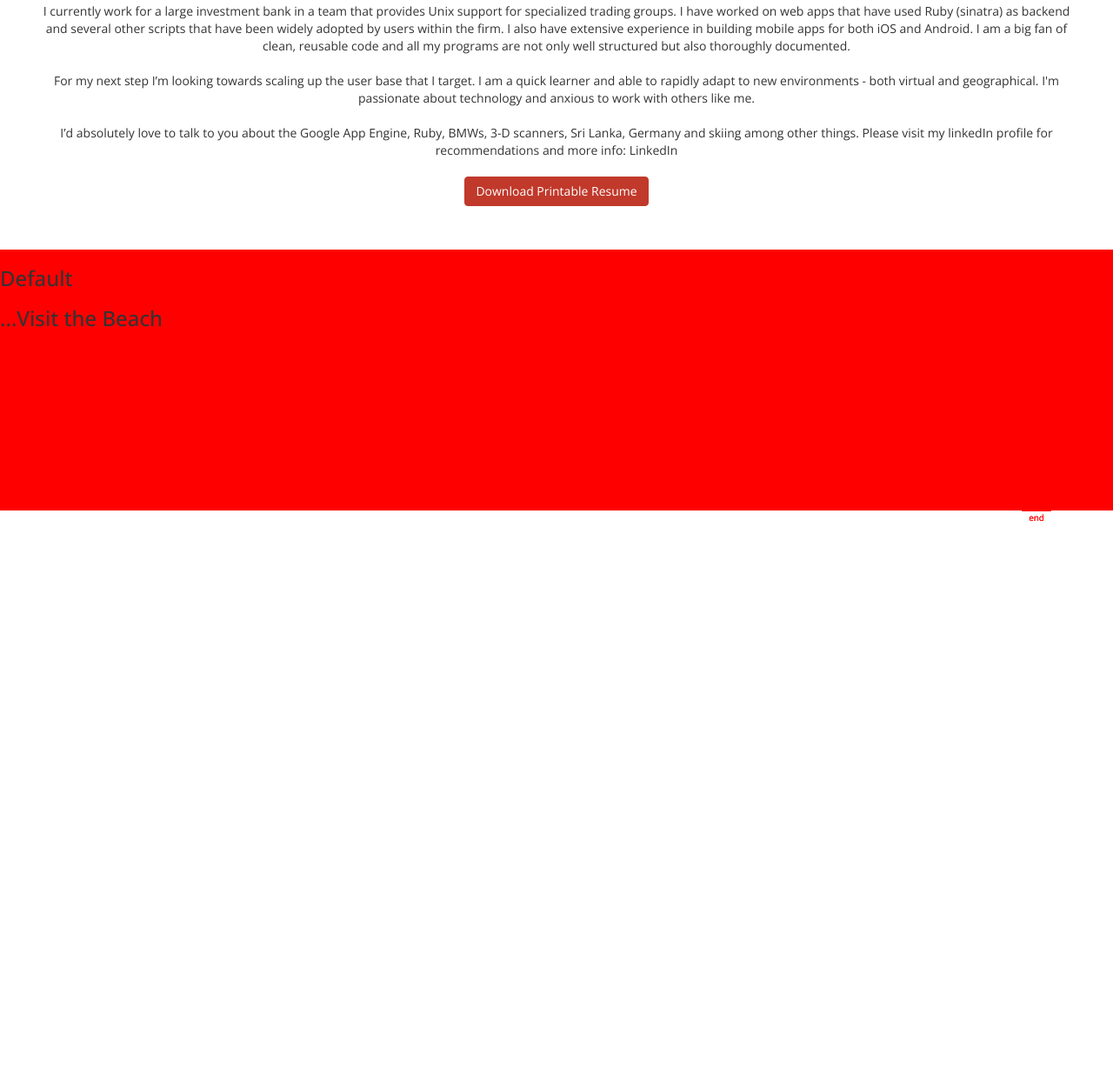
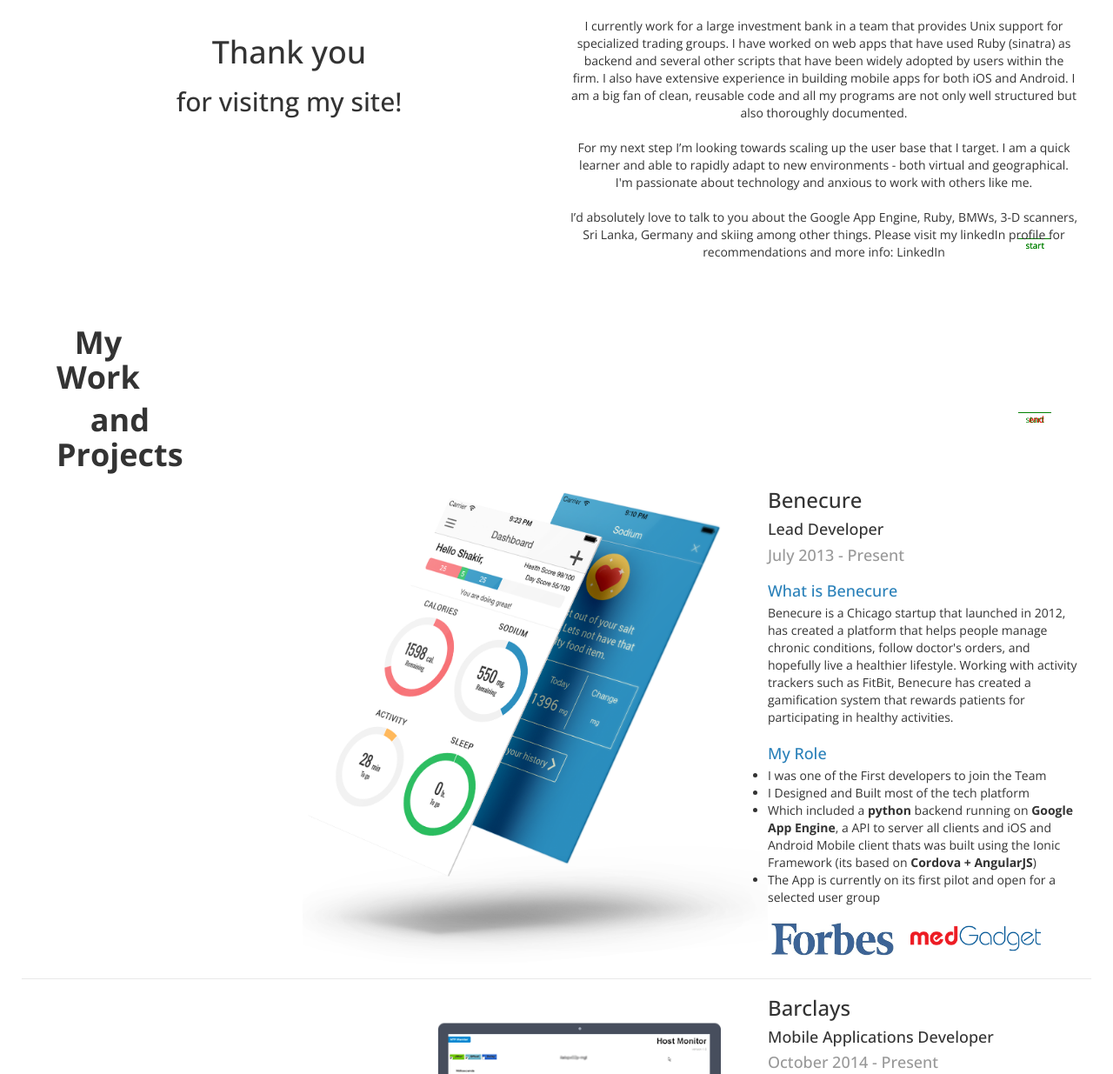
Before and after one commit to shakirthow/resume, a plain HTML site: page static/index.html in a window 1280 px wide. Shown: the part 907-2142 px from the top of the page at 87% size. Drawn offline with nearby package versions, Linux system fonts and the light colour scheme.

Commit message:
Added Benecure and Barclays work

```diff
--- a/static/index.html
+++ b/static/index.html
@@ -32,6 +32,7 @@
 
 
 	<section class="">
+		<div class="spacer s0" id="planeTrigger"></div>
 		<div class="row" id="mainBackground">
 			<div id="welcomeRotate">
 				<h1 id="">Hello, I'm <strong>Shakir Thowseen</strong><span id="plane_start"></h1>
@@ -45,10 +46,9 @@
 		</div>
 	</section>
 
-<!-- 	<div class="spacer s0" id="trigger"></div>
 	<div id="target" class="target">
 		<img id="plane" src="/images/bezier.png">
-	</div> -->
+	</div>
 
 
 
@@ -57,8 +57,11 @@
 
 	<section id="intro">
 		<div class="row">
-			<div class="col-md-12">
-				<h1> Thank you for visitng my site!</h1>
+			<div class="col-md-6">
+				<h1 id="thankyou"> <span>T</span><span>h</span><span>a</span><span>n</span><span>k</span><span> </span><span>y</span><span>o</span><span>u</span> </h1>
+				<h2>for visitng my site!</h2>
+			</div>
+			<div class="col-md-6">
 
 				<p>I currently work for a large investment bank in a team that provides Unix support for specialized trading groups. I have worked on web apps that have used Ruby (sinatra) as backend and several other scripts that have been widely adopted by users within the firm. I also have extensive experience in building mobile apps for both iOS and Android. I am a big fan of clean, reusable code and all my programs are not only well structured but also thoroughly documented. <br><br>
 
@@ -71,55 +74,87 @@
 				</p>
 			</div>
 		</div>
-	</section>
 
 
-						<div id="workExpMagicTrigger"></div>
-
-	<section id="workExp" class="">
-		<div>
-			<div id="pin"></div>
 
 
-			<div id="beachIntro" class="wipe defaultWork introText">
-				<h3>Default</h3>
 
-				<h3>...Visit the Beach</h3>
+		<div class="row">
+			<div class="col-md-1">
+				<div class="col-md-4">
+					<div id="workExTrigger"></div>
+					<div id="workTitle">
+						<h1 id="work">My Work </h1>
+						<h1 id='exp'>and Projects</h1>
+					</div>
+				</div>
+				<div class="col-md-7">
+
+
 
 				</div>
 
 
-			<div id="beachIntro" class="wipe introText">
-				<h3>Take Your Pick</h3>
 
-				<h3>...Visit the Beach</h3>
+
+
 
 			</div>
-			<div id="desertIntro" class="wipe  introText">
-				<h3>Take Your Pick</h3>
-
-				<h3>...Visit the Desert</h3>
 
 		</div>
-			<div id="mountainIntro" class="wipe introText">
-				<h3>Take Your Pick</h3>
-
-				<h3>...Visit the Mountains</h3>
+		<div class="row workExpRow">
+			<div class="col-md-3">
 
 			</div>
-			<div id="valleyIntro" class="wipe introText">
-				<h3>Take Your Pick</h3>
+			<div class="col-md-9">
+				<img class="productImg" src="/images/ben_show.png" width="60%">
+				<!-- <img class='logo' src='/images/ben_logo.png' width="150px"> -->
 
-				<h3>...Visit the Valleys</h3>
+				<h3>Benecure</h3>
+				<h4>Lead Developer</h4>
+				<h4 class="workExDate">July 2013  - Present</h4>
+				<h5 class="workExSub">What is Benecure</h5>
 
-			</div>
-			<div id="redwoodIntro" class="wipe introText">
-				<h3>Take Your Pick</h3>
-
-				<h3>...Visit the Redwoods</h3>
+				<p>Benecure is a Chicago startup that launched in 2012, has created a platform that helps people manage chronic conditions, follow doctor's orders, and hopefully live a healthier lifestyle. Working with activity trackers such as FitBit, Benecure has created a gamification system that rewards patients for participating in healthy activities.</p>
+				<h5 class="workExSub">My Role</h5>
+				<ul>
+					<li>I was one of the First developers to join the Team </li>
+					<li>I Designed and Built most of the tech platform</li>
+					<li>Which included a <strong>python</strong> backend running on <strong>Google App Engine</strong>, a API to server all clients and iOS and Android Mobile client thats was built using the Ionic Framework (its based on <strong>Cordova + AngularJS</strong>)</li>
+					<li>The App is currently on its first pilot and open for a selected user group</li>
+				</ul>
+				<img class="featured" src="images/Forbes_logo.jpg" >
+				<img class="featured" src="images/med_g_logo.png" >
 
 			</div>
 		</div>
+
+		<div class="row workExpRow">
+			<div class="col-md-3">
+
+			</div>
+			<div class="col-md-9">
+				<img class="productImg" src="/images/barc_show.png" width="60%">
+				<!-- <img class='logo' src='/images/ben_logo.png' width="150px"> -->
+
+				<h3>Barclays</h3>
+				<h4>Mobile Applications Developer</h4>
+				<h4 class="workExDate">October 2014  - Present</h4>
+				<h5 class="workExSub">What is Barclays</h5>
+				<p>Barclays is a british invesment bank. They have offices in New York. and yea.. they sponsor the Barclays Primier League :)</p>
+
+				<h5 class="workExSub">My Role</h5>
+
+				<ul>
+					<li>On my first rotation I worked on a Network Time Protocol Monitor that was a basic webpage based on <strong>JQuery</strong> and had a <Strong>Ruby Sinatra</strong> backend </li>
+					<li>On my first rotation I worked on a Network Time Protocol Monitor that was a basic webpage based on <strong>JQuery</strong> and had a <Strong>Ruby Sinatra</strong> backend </li>
+					<li>On my first rotation I worked on a Network Time Protocol Monitor that was a basic webpage based on <strong>JQuery</strong> and had a <Strong>Ruby Sinatra</strong> backend </li>
+				</ul>
+
+
+			</div>
+		</div>
+
 
 	</section>
 
@@ -128,28 +163,6 @@
 
 
 
-
-<!--
-
-
-	<section id="projects">
-		<div class="row">
-			<div class="col-md-12">
-				<h1> Thank you for visitng my site!</h1>
-
-				<p>I currently work for a large investment bank in a team that provides Unix support for specialized trading groups. I have worked on web apps that have used Ruby (sinatra) as backend and several other scripts that have been widely adopted by users within the firm. I also have extensive experience in building mobile apps for both iOS and Android. I am a big fan of clean, reusable code and all my programs are not only well structured but also thoroughly documented. <br><br>
-
-					For my next step I’m looking towards scaling up the user base that I target. I am a quick learner and able to rapidly adapt to new environments - both virtual and geographical. I'm passionate about technology and anxious to work with others like me. <br><br>
-					I’d absolutely love to talk to you about the Google App Engine, Ruby, BMWs, 3-D scanners, Sri Lanka, Germany and skiing among other things.
-					Please visit my linkedIn profile for recommendations and more info: LinkedIn<br><br>
-
-					<button id='downloadB' class="btn btn-default" type="submit">Download Printable Resume</button>
-
-				</p>
-			</div>
-		</div>
-	</section> -->
-
 <div id="testSpacer"></div>
 
 	<script src="js/shakirthow.js"></script>
--- a/static/js/shakirthow.js
+++ b/static/js/shakirthow.js
@@ -2,78 +2,80 @@ $( document ).ready(function() {
 	console.log( "ready!" );
 	rotateText()
 	// plane()
-
-	workExpMagic()
+	introAnimation()
+	workExp()
 
 });
 
 
-// set correct size for wipe child
-// var resizeWipeChild = function () {
-//     $("#pin .wipe h3").width($(window).width());
-// };
-// $(window).on("resize", resizeWipeChild);
 
-// 		var controller;
-// 	$(document).ready(function ($) {
-// 	    // init controller
-// 	    controller = new ScrollMagic();
-//         resizeWipeChild(); //trigger once
-// 	});
+
+function introAnimation(){
+	var controller = new ScrollMagic();
+	var sceneOptions = {duration: 300, offset: -100}
+
+	var textAni = new ScrollScene(sceneOptions)
+	.triggerHook("onCenter")
+	.triggerElement($('#thankyou'))
+	.setTween(TweenMax.staggerTo($('#thankyou').children("span"), 0.0001, {"font-weight":"700", color:'#c0392b', "font-size":100}, 0.2))
+
+	var downloadAni = new ScrollScene(sceneOptions)
+	.triggerHook("onCenter",{pushFollowers: false})
+	.triggerElement($('#downloadB'))
+	.setTween(TweenMax.from($('#downloadB'), 1, {scale: 0, ease: Back.easeOut}));
+
+
+	controller.addScene([ textAni, downloadAni])
+	// downloadAni.addIndicators();
+	// textAni.addIndicators();
+
+}
+
+
+function workExp(){
+	var w = $('#work').text().split("");
+	$this = $('#work');
+    $('#work').empty();
+    $.each(w, function (i, el) {
+    $this.append("<span>" + el + "</span>");
+    });
+    var exp = $('#exp').text().split("");
+	$this = $('#exp');
+    $('#exp').empty();
+    $.each(exp, function (i, el) {
+    $this.append("<span>" + el + "</span>");
+    });
+
+
+    var controller = new ScrollMagic();
+	var sceneOptions = {duration: 200, offset: -100}
+
+	var textAniW = new ScrollScene(sceneOptions)
+	.triggerHook("onCenter")
+	.triggerElement($('#work'))
+	.setTween(TweenMax.staggerTo($('#work').children("span"), 0.0001, {"font-weight":"700", color:'#2980b9', "font-size":70}, 0.2))
+
+	var textAniE = new ScrollScene(sceneOptions)
+	.triggerHook("onCenter")
+	.triggerElement($('#work'))
+	.setTween(TweenMax.staggerTo($('#exp').children("span"), 0.0001, {"font-weight":"700", color:'#333', "font-size":40}, 0.2))
+
+
+	var pinWorkEx = new ScrollScene({triggerElement: "#workExTrigger", duration: 3000, offset: 110})
+								.setPin("#workTitle",{pushFollowers: false})
+								.addTo(controller);
+
+
+	controller.addScene([ textAniW, textAniE, pinWorkEx])
+	textAniW.addIndicators();
+	textAniE.addIndicators();
+	pinWorkEx.addIndicators();
 
 
 
-
-	// build tween
+}
 
 
-
-
-// 	 $(document).ready(function ($) {
-
-
-
-
-
-
-function workExpMagic(){
-	controller = new ScrollMagic();
-	controller2 = new ScrollMagic();
-
-	var scenePin = new ScrollScene({triggerElement: "#workExpMagicTrigger", duration: 300, pushFollowers: false})
-	.setPin("#workExp")
-	.addTo(controller);
-
-
-	var preview = new TimelineMax()
-	preview.add([TweenMax.to("#beachIntro", 1, {
-		width: "100%"
-	})])
-	preview.add(TweenMax.to("#desertIntro", 1, {
-		width: "100%"
-	}))
-	preview.add([TweenMax.to("#mountainIntro", 1, {
-		width: "100%"
-	})])
-	preview.add(TweenMax.to("#valleyIntro", 1, {
-		width: "100%"
-	}))
-	preview.add([TweenMax.to("#redwoodIntro", 1, {
-		width: "100%"
-	})])
-
-
-	var sceneWipe = new ScrollScene({
-		triggerElement: "#workExpMagicTrigger",
-		duration: 300
-	}).setTween(preview).setPin("#pin").addTo(controller2);
-
-
-	// controller.addScene([ scenePin])
-	scenePin.addIndicators();
-	sceneWipe.addIndicators();
-
-}
 
 
 
@@ -130,8 +132,8 @@ function plane(){
 	.add(TweenMax.to($("#plane"), 1, {css:{bezier:flightpath.leave}, ease:Power1.easeInOut}));
 
 	// build scene
-	var scene = new ScrollScene({triggerElement: "#trigger", duration: 500, offset: 100})
-	.setPin("#target")
+	var scene = new ScrollScene({triggerElement: "#planeTrigger", duration: 5000, offset: 500})
+	.setPin("#target",{pushFollowers: false})
 	.setTween(tween)
 	.addTo(controller);
 
--- a/static/stylesheet/style.css
+++ b/static/stylesheet/style.css
@@ -49,40 +49,34 @@ body, html {
 
 
 
-/********************************** PROJECTS **********************************/
-.wipe {
-	height: 100%;
-	width: 0% ;
-	top: 0;
-	overflow: hidden;
+/********************************** WORK EXPERIENCE **********************************/
 
+
+
+#exp, #work{
+	float: left;
+	margin: 10px 0 0 10px;
+	font-family: 'Roboto', sans-serif !important;
+	font-weight: 700;
 }
-.defaultWork{
-	width: 100%
+.workExpRow .productImg{
+	float: left;
 }
-#beachIntro {
-	background-color: red;
-}
-#desertIntro {
-	background-color: yellow;
-}
-#mountainIntro {
-	background-color: green;
-}
-#valleyIntro {
-	background-color: orange;
-}
-#redwoodIntro {
-	background-color: blue;
+.workExpRow{
+	text-align: left;
+	border-bottom: 1px solid #e8e8e8;
 }
 
-.wipe, .slide {
-	position: absolute;
+.workExSub{
+	color: #2980b9;
+	font-weight: 500;
+	margin: 22px 0 5px 0;
+	font-size: 18px;
 }
-
-#workExpMagicTrigger{
-/*	position: relative;
-	top: 50%;
-	transform: translateY(-50%);*/
-
+.workExDate{
+	opacity: 0.5
 }
+.featured{
+	width: 150px;
+	margin-right: 10px;
+}
```
Also changed, not shown: static/images/Forbes_logo.jpg (added), static/images/barc_show.png (added), static/images/ben_logo.png (added), static/images/ben_show.png (added), static/images/med_g_logo.png (added). Lines whose indentation alone changed are shown as unchanged.
